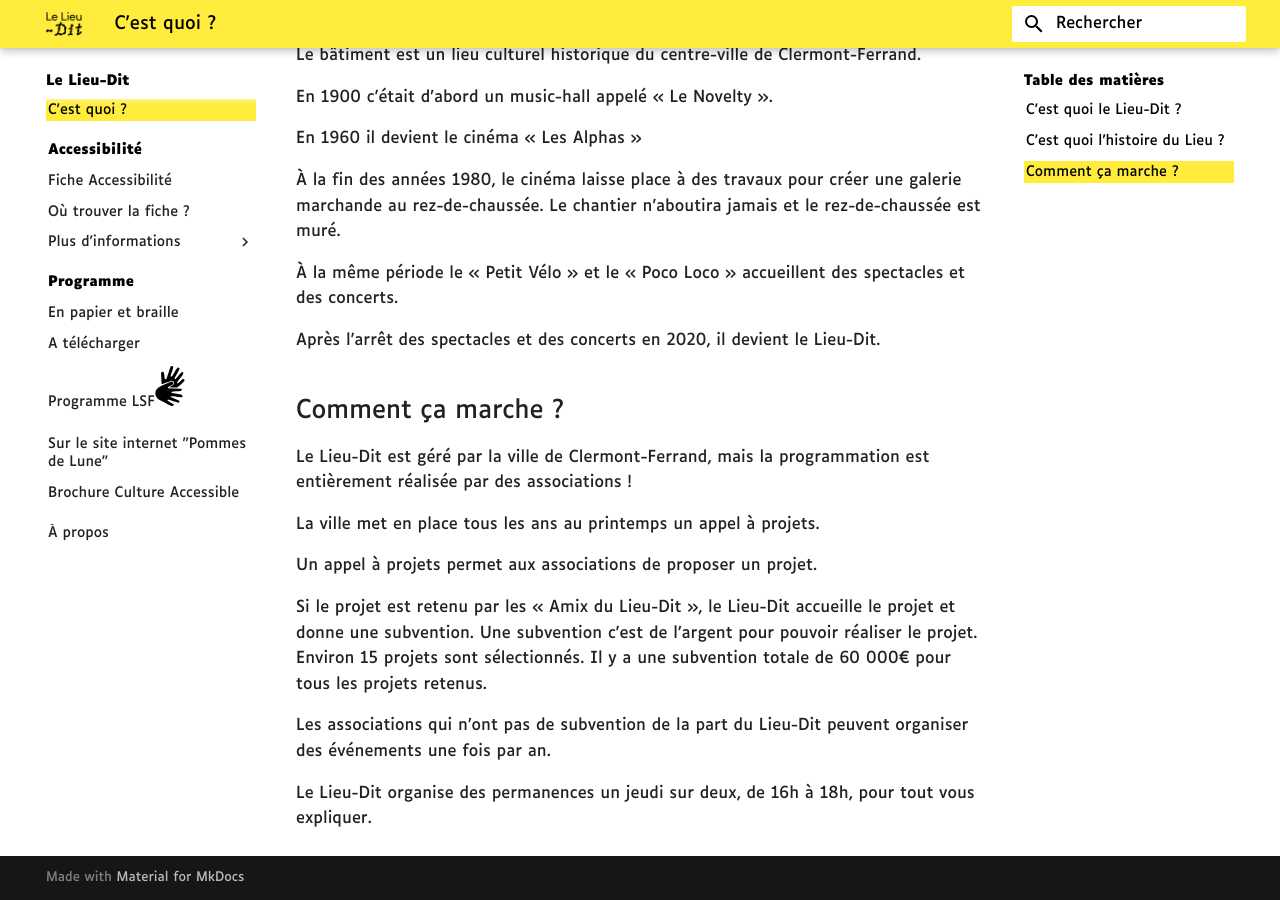
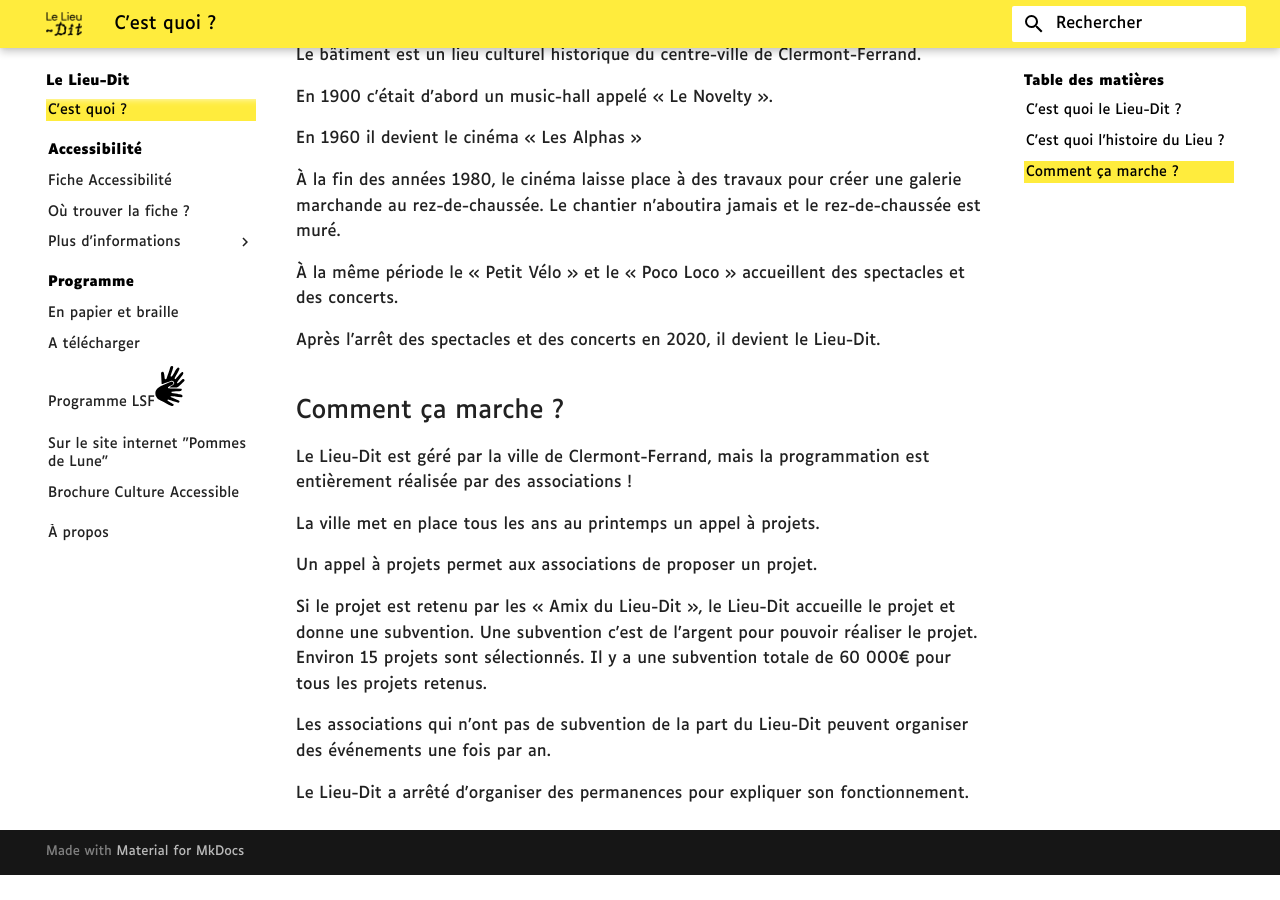
Before and after one commit to Lieu-Dit/web, an MkDocs documentation site: the page built from docs/index.md, in a window 1280 px wide and 900 px high, scrolled down 939 px. Built offline with MkDocs 1.6.1 and Material for MkDocs 9.7.7, drawn with Linux system fonts in a browser that asks for light colours; after the commit the page ends 1814 px from its top, so only the background shows below that.

Commit message:
update permanences arrêtées

```diff
--- a/docs/index.md
+++ b/docs/index.md
@@ -48,4 +48,4 @@ Si le projet est retenu par les « Amix du Lieu-Dit », le Lieu-Dit accueille
 
 Les associations qui n’ont pas de subvention de la part du Lieu-Dit peuvent organiser des événements une fois par an.
 
-Le Lieu-Dit organise des permanences un jeudi sur deux, de 16h à 18h, pour tout vous expliquer.
+Le Lieu-Dit a arrêté d'organiser des permanences pour expliquer son fonctionnement.
```
